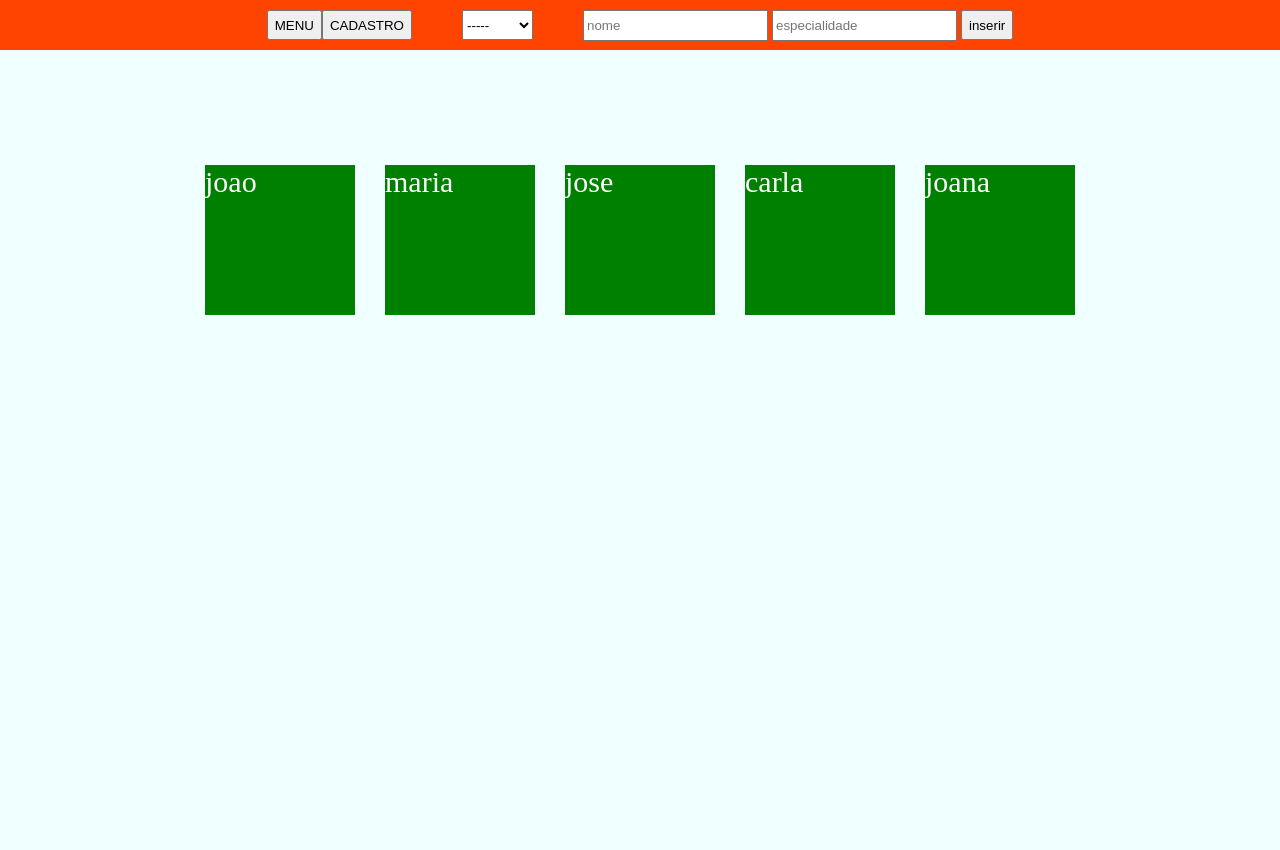
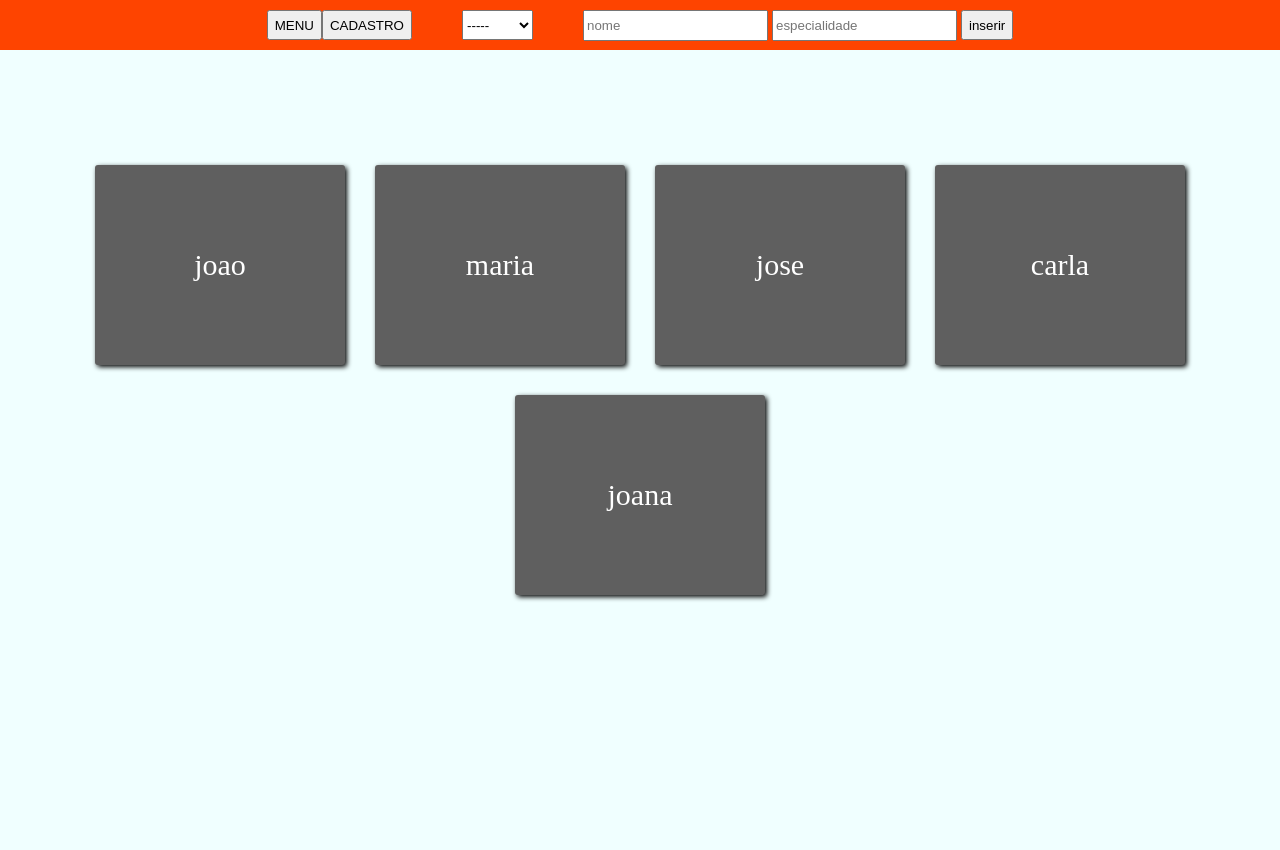
Before and after one commit to Squad-29/ProcessoFCamara, a PHP site: page / in a window 1280 px wide. Run offline with PHP 8.4, Linux system fonts and the light colour scheme; some libraries are stand-ins or nearby versions; some web fonts are replaced.

Commit message:
Add files via upload

```diff
--- a/testes-interface/style.css
+++ b/testes-interface/style.css
@@ -55,28 +55,38 @@ input{
 }
 
 #info{
-    padding: 100px;
+    padding-top: 100px;
     display: flex;
     justify-content: center;
     align-items: center;
+    flex-wrap: wrap;
 }
 
 #divMentor{
-    background-color: green;
+    background-color: rgb(95, 95, 95);
+    border-radius: 3px;
+    box-shadow: 2px 2px 5px #000;
     color: white;
-    width: 150px;
-    height: 150px;
+    min-width: 250px;
+    min-height: 200px;
     margin:15px;
     font-size:30px;
+    display: flex;
+    flex-direction: column;
+    justify-content: center;
+    align-items: center;
+    transition: all .2s ease-in-out;
+
+}
+
+#divMentor:hover{
+    transform: scale(1.02) ;
+    cursor: pointer;
 }
 
 @media (max-width: 1000px) {
     #navbar input{
         width: 40px;
-    }
-
-    #divMentor{
-        color: red;
     }
 }
 
@@ -84,4 +94,8 @@ input{
     #info{
         flex-direction: column;
     }
+
+    #divMentor{
+        padding: 0;
+    }
 }
```
